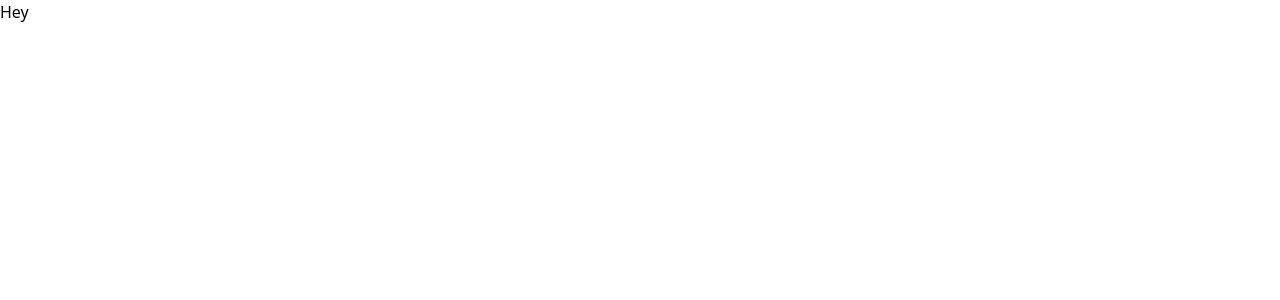
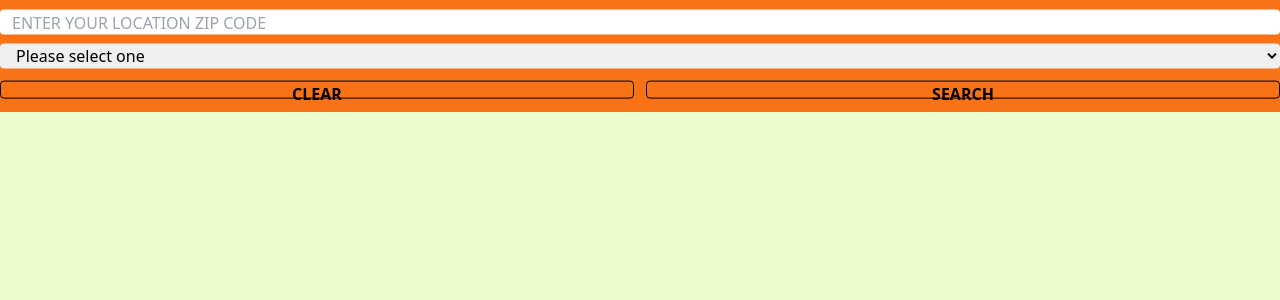
Before and after one commit to neli-rashkova/PetFinder-Ticket, a Vue app: page / in a window 1280 px wide. Shown: the top 300 px of the page. Built offline with nearby package versions, Linux system fonts and the light colour scheme.

Commit message:
style: added styling

```diff
--- a/src/App.vue
+++ b/src/App.vue
@@ -1,5 +1,9 @@
-<script setup lang="ts"></script>
+<template>
+  <div class="w-screen h-screen bg-lime-100">
+    <PetFinder />
+  </div>
+</template>
 
-<template>
-  <div>Hey</div>
-</template>
+<script setup lang="ts">
+import PetFinder from "@/components/PetFinder/index.vue";
+</script>
```
